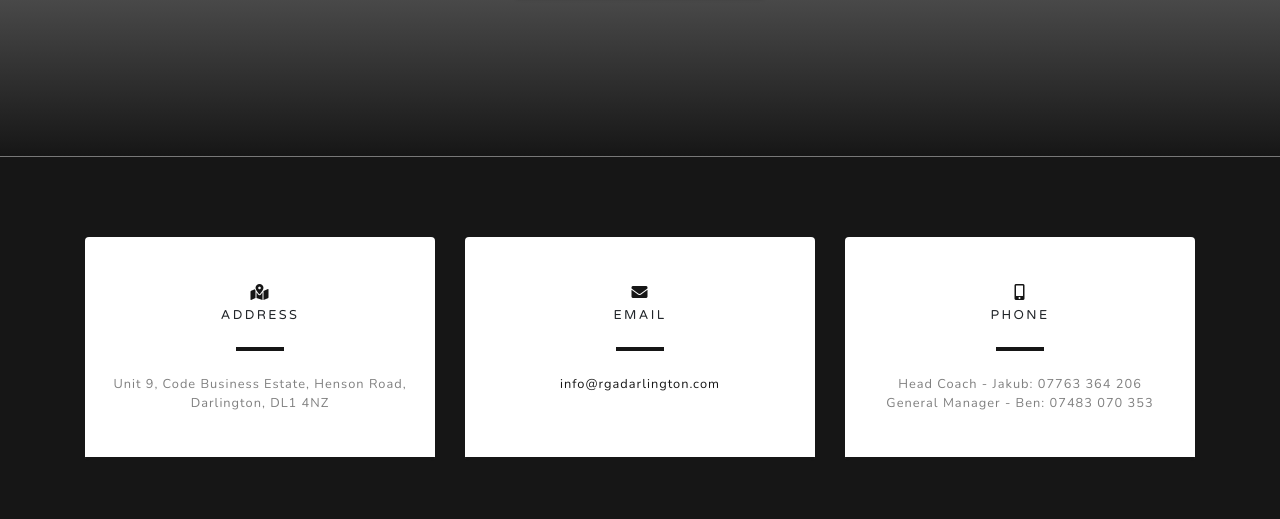
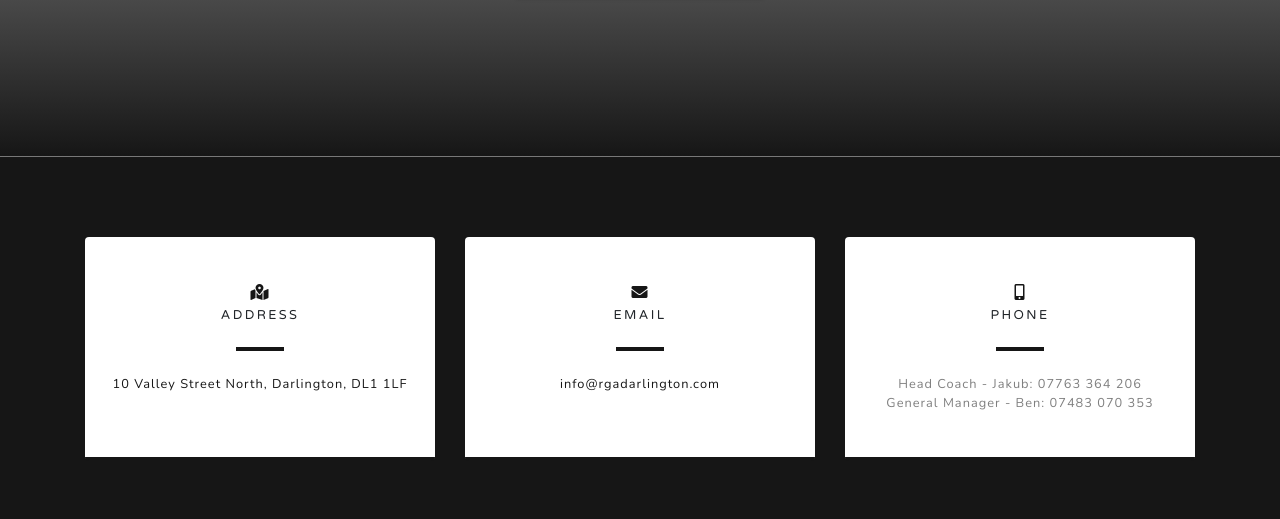
Before and after one commit to radbaniak/RGAD, a Gatsby site: page / in a window 1280 px wide. Shown: the part 5296-5815 px from the top of the page. Built offline with nearby package versions, Linux system fonts and the light colour scheme; Gatsby itself is replaced by a stand-in of ours.

Commit message:
live push

```diff
--- a/config.js
+++ b/config.js
@@ -27,6 +27,5 @@ module.exports = {
   email: 'info@rgadarlington.com',
   phone: 'Head Coach - Jakub: 07763 364 206',
   phone2: 'General Manager - Ben: 07483 070 353',
-  phone3: 'Juniors Manager - Joanna: 07383 196 018',
-  address: 'Unit 9, Code Business Estate, Henson Road, Darlington, DL1 4NZ',
+  address: '10 Valley Street North, Darlington, DL1 1LF',
 };
--- a/src/components/SocialLinks.js
+++ b/src/components/SocialLinks.js
@@ -12,7 +12,9 @@ export default function SocialLinks() {
                 <i className="fas fa-map-marked-alt text-primary mb-2"></i>
                 <h4 className="text-uppercase m-0">Address</h4>
                 <hr className="my-4" />
-                <div className="small text-black-50">{config.address}</div>
+                <div className="small text-black-50">
+                <a href="https://maps.app.goo.gl/fPBzhUeSM1AuqHeL8">{config.address}</a>
+                  </div>
               </div>
             </div>
           </div>
```
